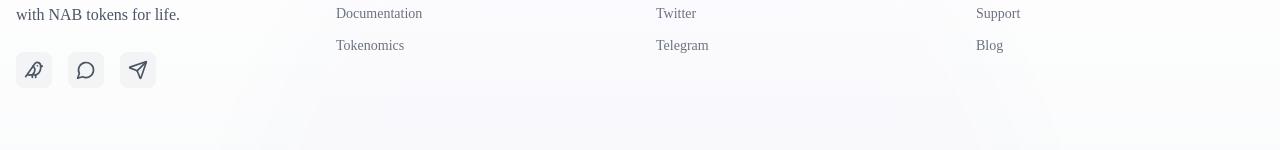
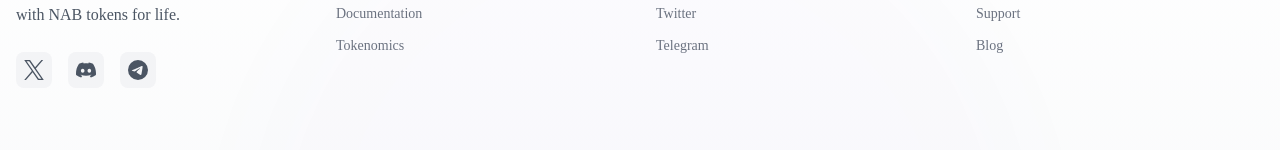
Before and after one commit to skyf0xx/mint, a Next.js app: page / in a window 1280 px wide. Shown: the part 3673-3823 px from the top of the page. Built offline with nearby package versions, Linux system fonts and the light colour scheme.

Commit message:
feat: update icons

```diff
--- /dev/null
+++ b/components/icons/social-icons.tsx
@@ -0,0 +1,42 @@
+// components/icons/social-icons.tsx
+import { siDiscord, siTelegram, siX } from 'simple-icons';
+
+interface SocialIconProps {
+    className?: string;
+}
+
+export const DiscordIcon = ({ className }: SocialIconProps) => (
+    <svg
+        role="img"
+        viewBox="0 0 24 24"
+        className={className}
+        fill="currentColor"
+    >
+        <title>Discord</title>
+        <path d={siDiscord.path} />
+    </svg>
+);
+
+export const TelegramIcon = ({ className }: SocialIconProps) => (
+    <svg
+        role="img"
+        viewBox="0 0 24 24"
+        className={className}
+        fill="currentColor"
+    >
+        <title>Telegram</title>
+        <path d={siTelegram.path} />
+    </svg>
+);
+
+export const TwitterIcon = ({ className }: SocialIconProps) => (
+    <svg
+        role="img"
+        viewBox="0 0 24 24"
+        className={className}
+        fill="currentColor"
+    >
+        <title>Twitter</title>
+        <path d={siX.path} />
+    </svg>
+);
--- a/package.json
+++ b/package.json
@@ -19,6 +19,7 @@
     "react": "^19.0.0",
     "react-dom": "^19.0.0",
     "react-intersection-observer": "^9.15.0",
+    "simple-icons": "^14.3.0",
     "tailwind-merge": "^2.6.0",
     "tailwindcss-animate": "^1.0.7"
   },
--- a/sections/footer.tsx
+++ b/sections/footer.tsx
@@ -1,16 +1,15 @@
 import { ReactNode } from 'react';
 import { motion } from 'framer-motion';
+import { ExternalLink } from 'lucide-react';
 import {
-    MessageCircle, // replacement for Discord
-    Send, // replacement for Telegram
-    Bird, // replacement for Twitter
-    ExternalLink,
-    LucideIcon,
-} from 'lucide-react';
+    DiscordIcon,
+    TelegramIcon,
+    TwitterIcon,
+} from '@/components/icons/social-icons';
 
 interface SocialLinkProps {
     href: string;
-    icon: LucideIcon;
+    icon: React.ComponentType<{ className?: string }>;
 }
 
 interface FooterLinkProps {
@@ -69,9 +68,9 @@ const Footer = () => {
                             tokens for life.
                         </p>
                         <div className="flex space-x-4">
-                            <SocialLink href="#" icon={Bird} />
-                            <SocialLink href="#" icon={MessageCircle} />
-                            <SocialLink href="#" icon={Send} />
+                            <SocialLink href="#" icon={TwitterIcon} />
+                            <SocialLink href="#" icon={DiscordIcon} />
+                            <SocialLink href="#" icon={TelegramIcon} />
                         </div>
                     </motion.div>
 
```
Also changed, not shown: 1 other file (tests, documents, lock files or other folders).
